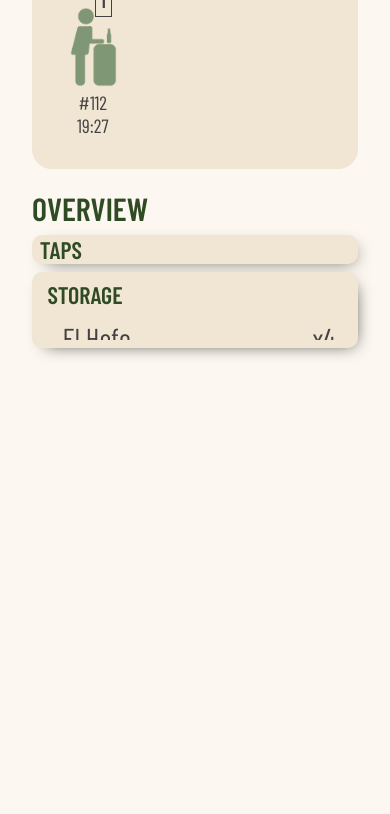
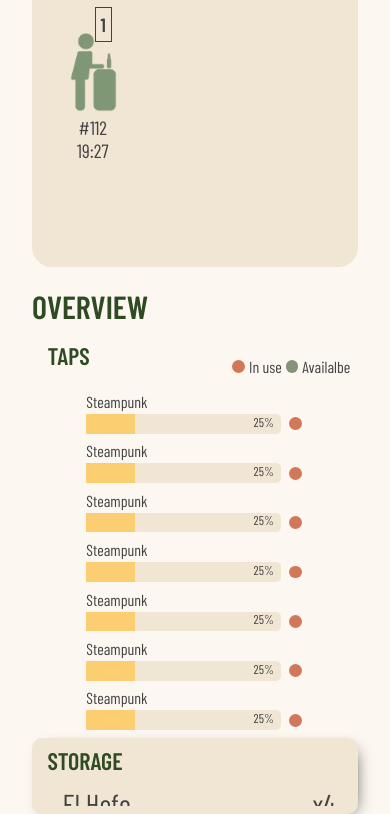
Before and after one commit to poli0139/Foobar-improved, a website built with Vite: page index.html in a window 390 px wide. Shown: the part 894-1708 px from the top of the page. Before the commit the page ends 1560 px from the top, so only its background shows below. Built offline with nearby package versions, Linux system fonts and the light colour scheme.

Commit message:
taps-first-iteration

```diff
--- a/_overview.scss
+++ b/_overview.scss
@@ -49,3 +49,124 @@
     background: variables.$dark-green;
   }
 }
+
+.taps {
+  padding: 2vw;
+  .toptaps {
+    display: flex;
+    justify-content: space-between;
+  }
+  .bottomtaps {
+    display: flex;
+    justify-content: space-between;
+  }
+  .legend {
+    display: flex;
+    align-items: center;
+    gap: 1vw;
+    p {
+      font-family: variables.$regular;
+      color: variables.$dark-grey;
+    }
+  }
+  .greendot {
+    background-color: variables.$light-green;
+    width: 1rem;
+    height: 1rem;
+    border-radius: 100%;
+  }
+  .reddot {
+    background-color: variables.$red;
+    width: 1rem;
+    height: 1rem;
+    border-radius: 100%;
+  }
+  .tap {
+    display: flex;
+    flex-direction: column;
+    align-items: center;
+    row-gap: 0.8vw;
+  }
+  .progress {
+    width: 5vw;
+    height: 9vw;
+    background: variables.$background-light;
+    border-radius: 10px;
+    display: flex;
+    flex-direction: column;
+    justify-content: flex-end;
+    align-items: center;
+  }
+  .progress-fill {
+    width: 100%;
+    height: 40%;
+    background: variables.$yellow;
+  }
+  .progress-text {
+    position: relative;
+    // bottom: -5.5vw;
+    z-index: 2;
+    color: variables.$dark-grey;
+    font-family: variables.$regular;
+  }
+  .namebeer {
+    font-family: variables.$regular;
+    color: variables.$dark-grey;
+    margin: 0;
+  }
+}
+@media only screen and (max-width: 480px) {
+  .overview .taps {
+    background: variables.$background-light;
+    box-shadow: 0px 0px 0px 0px;
+  }
+  .bottomtaps {
+    display: flex;
+    flex-direction: column;
+    justify-content: space-between;
+    row-gap: 2vw;
+  }
+  .taps .tap {
+    display: grid;
+    grid-template-columns: 1fr 1fr;
+    justify-content: center;
+    padding-left: 15%;
+    column-gap: 2vw;
+    // flex-direction: row-reverse;
+    // justify-content: space-between;
+  }
+  .tap .progress {
+    width: 50vw;
+    height: 5vw;
+    align-items: flex-start;
+    justify-items: center;
+    grid-column-start: 1;
+    border-radius: 5px;
+    background: variables.$section-background;
+  }
+  .tap .progress-fill {
+    width: 25%;
+    height: 100%;
+  }
+  .tap .progress-text {
+    position: absolute;
+    left: 65%;
+    font-size: 0.8rem;
+    padding-bottom: 1vw;
+    // bottom: 10%;
+  }
+  .tap .namebeer {
+    grid-column-start: 1;
+    grid-row-start: 1;
+  }
+  .taps .reddot {
+    width: 0.8rem;
+    height: 0.8rem;
+    grid-column-start: 2;
+    grid-row-start: 2;
+  }
+  .taps .greendot {
+    width: 0.8rem;
+    height: 0.8rem;
+  }
+} ;
--- a/index.html
+++ b/index.html
@@ -24,7 +24,80 @@
       <section class="overview">
         <h1 class="section-heading">Overview</h1>
         <div class="taps">
-          <h2 class="subheading">TAPS</h2>
+          <div class="toptaps">
+            <h2 class="subheading">TAPS</h2>
+            <div class="legend">
+              <div class="reddot"></div>
+              <p>In use</p>
+              <div class="greendot"></div>
+              <p>Availalbe</p>
+            </div>
+          </div>
+          <div class="bottomtaps">
+            <div class="tap">
+              <div class="reddot"></div>
+              <div class="progress">
+                <span class="progress-text">25%</span>
+
+                <div class="progress-fill"></div>
+              </div>
+              <p class="namebeer">Steampunk</p>
+            </div>
+            <div class="tap">
+              <div class="reddot"></div>
+              <div class="progress">
+                <span class="progress-text">25%</span>
+
+                <div class="progress-fill"></div>
+              </div>
+              <p class="namebeer">Steampunk</p>
+            </div>
+            <div class="tap">
+              <div class="reddot"></div>
+              <div class="progress">
+                <span class="progress-text">25%</span>
+
+                <div class="progress-fill"></div>
+              </div>
+              <p class="namebeer">Steampunk</p>
+            </div>
+            <div class="tap">
+              <div class="reddot"></div>
+              <div class="progress">
+                <span class="progress-text">25%</span>
+
+                <div class="progress-fill"></div>
+              </div>
+              <p class="namebeer">Steampunk</p>
+            </div>
+            <div class="tap">
+              <div class="reddot"></div>
+              <div class="progress">
+                <span class="progress-text">25%</span>
+
+                <div class="progress-fill"></div>
+              </div>
+              <p class="namebeer">Steampunk</p>
+            </div>
+            <div class="tap">
+              <div class="reddot"></div>
+              <div class="progress">
+                <span class="progress-text">25%</span>
+
+                <div class="progress-fill"></div>
+              </div>
+              <p class="namebeer">Steampunk</p>
+            </div>
+            <div class="tap">
+              <div class="reddot"></div>
+              <div class="progress">
+                <span class="progress-text">25%</span>
+
+                <div class="progress-fill"></div>
+              </div>
+              <p class="namebeer">Steampunk</p>
+            </div>
+          </div>
         </div>
         <div class="storage">
           <h2 class="subheading">STORAGE</h2>
```
Also changed, not shown: assets/bartender-green.png, assets/bartender-yellow.png, assets/bartender-yellow@2x.png (added).
